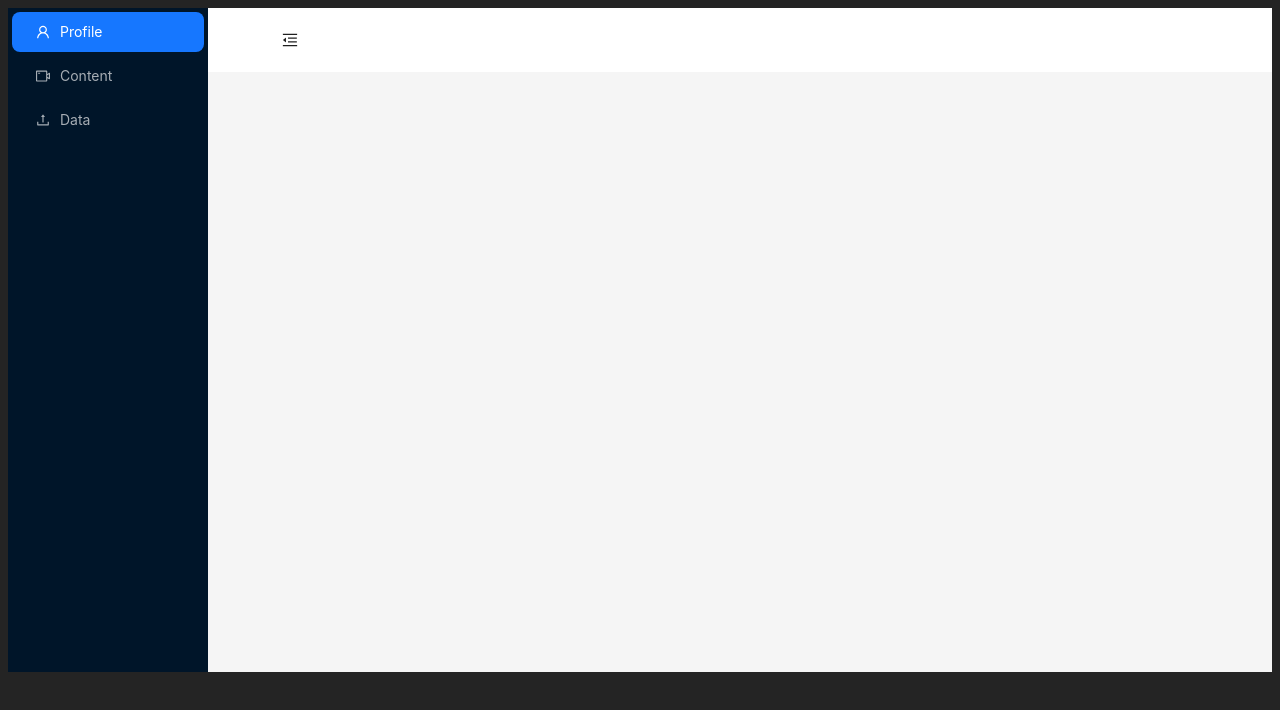
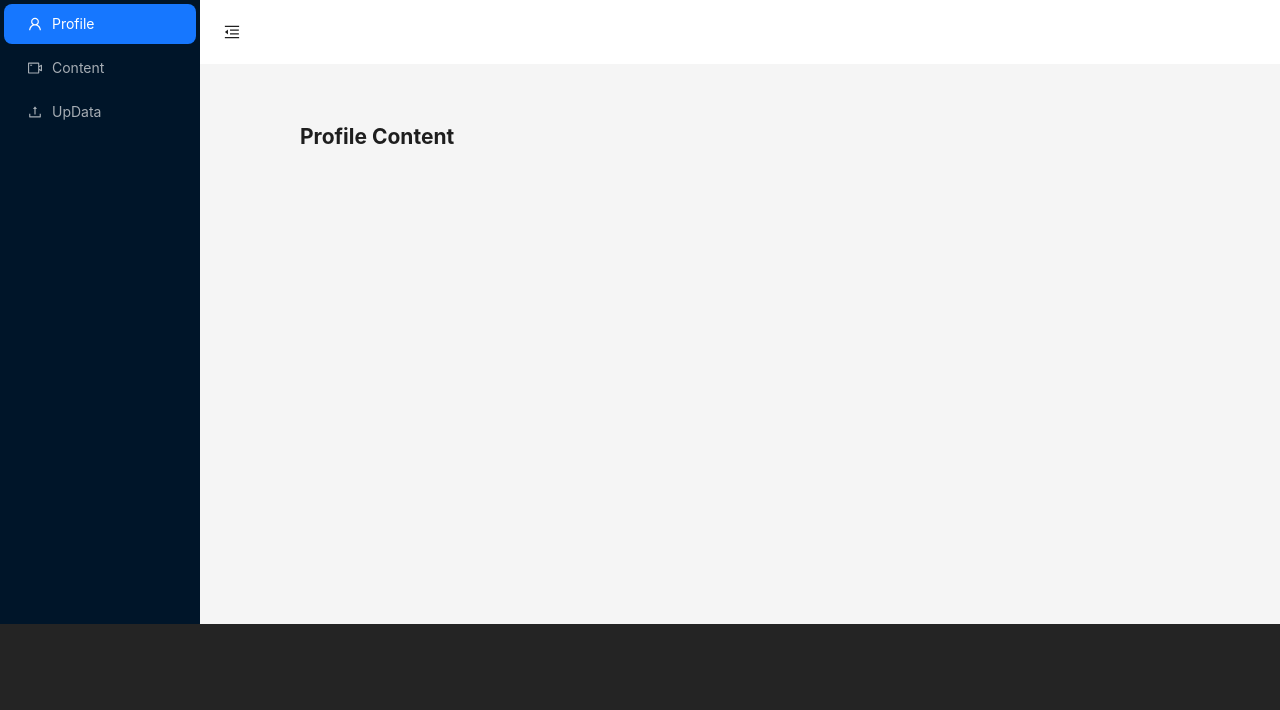
Before and after one commit to Draqon3k/LABSTWEB, a React (Vite) app: page / in a window 1280 px wide. Shown: the top 710 px of the page. Built offline with nearby package versions, Linux system fonts and the light colour scheme.

Commit message:
Adaugarea unor functii noi

```diff
--- a/package.json
+++ b/package.json
@@ -10,13 +10,14 @@
     "preview": "vite preview"
   },
   "dependencies": {
+    "@react-buddy/ide-toolbox": "^2.4.0",
     "antd": "^5.14.1",
     "mobx": "^6.12.0",
     "mobx-react": "^9.1.0",
     "mobx-state-tree": "^5.4.1",
+    "moment": "^2.30.1",
     "react": "^18.2.0",
-    "react-dom": "^18.2.0",
-    "@react-buddy/ide-toolbox": "^2.4.0"
+    "react-dom": "^18.2.0"
   },
   "devDependencies": {
     "@types/react": "^18.2.55",
--- a/src/App.css
+++ b/src/App.css
@@ -2,3 +2,6 @@ body {
   margin: 0;
   font-family: 'Segoe UI', Tahoma, Geneva, Verdana, sans-serif;
 }
+
+.custom-input::placeholder{
+}
--- a/src/App.tsx
+++ b/src/App.tsx
@@ -1,18 +1,20 @@
-import React, {useState} from "react";
-import {Layout} from 'antd';
+import React, { useState } from "react";
+import { Layout } from 'antd';
 import SidebarCustom from "./Commponents/layouts/SidebarCustom";
 import HeaderCustom from "./Commponents/layouts/HeaderCustom";
 import ContentCustom from "./Commponents/layouts/ContentCustom";
 
+
 const App: React.FC = () => {
     const [collapsed, setCollapsed] = useState(false);
+    const [selectedMenuKey, setSelectedMenuKey] = useState("1");
 
     return (
         <Layout>
-            <SidebarCustom collapsed={collapsed} />
+            <SidebarCustom collapsed={collapsed} onSelectMenu={setSelectedMenuKey} />
             <Layout>
-                <HeaderCustom  setCollapsed={setCollapsed} />
-                <ContentCustom />
+                <HeaderCustom setCollapsed={setCollapsed} />
+                <ContentCustom selectedMenuKey={selectedMenuKey} />
             </Layout>
         </Layout>
     );
--- a/src/Commponents/layouts/ContentCustom.tsx
+++ b/src/Commponents/layouts/ContentCustom.tsx
@@ -1,17 +1,107 @@
+import React, { useState } from "react";
+import { Layout, Card, Input, Button, DatePicker } from "antd";
+const { Content } = Layout;
+import moment from "moment";
 
-import {Layout} from "antd";
-const {Content}= Layout
+interface ContentCustomProps {
+    selectedMenuKey: string;
+}
 
-const ContentCustom = () => {
+interface CardData {
+    input1: string;
+    input2: string;
+    input3: string;
+}
+
+const ContentCustom: React.FC<ContentCustomProps> = ({ selectedMenuKey }) => {
+    const [input1, setInput1] = useState<string>("");
+    const [input2, setInput2] = useState<string>("");
+    const [input3, setInput3] = useState<string>("");
+    const [cards, setCards] = useState<CardData[]>([]);
+
+    const handleInputChange = (name: string, value: string) => {
+        if (name === "input1") {
+            // Allow only alphabetic characters for "Name"
+            setInput1(value.replace(/[^a-zA-Z ]/g, ""));
+        } else if (name === "input2") {
+            // Allow only numeric characters for "Tel.nr"
+            setInput2(value.replace(/[^0-9]/g, ""));
+        } else if (name === "input3") {
+            setInput3(value);
+        }
+    };
+
+    const handleAddCard = () => {
+        const newCard: CardData = {
+            input1,
+            input2,
+            input3,
+        };
+        setCards([...cards, newCard]);
+        // Reset input values after adding the card
+        setInput1("");
+        setInput2("");
+        setInput3("");
+    };
+
     return (
-        <Content
-            style={{
-                margin: '70px 15px',
-                padding:230,
-                minHeight: 280,
-            }}
-        >
+        <Content style={{ margin: "40px 100px", paddingRight: 600, minHeight: 480 }}>
+            {selectedMenuKey === "1" && (
+                // Content for "Profile"
+                <div>
+                    <h2>Profile Content</h2>
+                    {/* Add specific content for Profile */}
+                </div>
+            )}
+            {selectedMenuKey === "2" && (
+                // Content for "Content"
+                <div>
+                    <h2>Cards details</h2>
+                    {/* Display cards only for "Content" */}
+                    {cards.map((card, index) => (
+                        <Card key={index} title="Info about my friend" style={{ margin: "15px", padding: 0 }}>
+                            <p>{`Name: ${card.input1}`}</p>
+                            <p>{`Tel.nr: ${card.input2}`}</p>
+                            <p>{`Date of brithday: ${card.input3}`}</p>
+                        </Card>
+                    ))}
+                </div>
+            )}
+            {selectedMenuKey === "3" && (
+                // Content for "Data"
+                <div>
+                    <h2>Data Content</h2>
+                    <Input
+                        className="custom-input"
+                        name="input1"
+                        value={input1}
+                        onChange={(e) => handleInputChange("input1", e.target.value)}
+                        placeholder="Name"
+                    />
+                    <Input
+                        className="custom-input"
+                        name="input2"
+                        value={input2}
+                        onChange={(e) => handleInputChange("input2", e.target.value)}
+                        placeholder="Telefon number"
+                    />
+                    <DatePicker
+                        className="custom-input"
+                        name="input3"
+                        value={input3 ? moment(input3) : null}
+                        onChange={(_date: moment.Moment | null, dateString: string | string[]) => {
+                            if (typeof dateString === "string") {
+                                setInput3(dateString);
+                            }
+                        }}
+                        placeholder="Dateofbrithday"
+                    />
 
+                    <Button type="primary" onClick={handleAddCard}>
+                        Add Card
+                    </Button>
+                </div>
+            )}
         </Content>
     );
 };
--- a/src/Commponents/layouts/HeaderCustom.tsx
+++ b/src/Commponents/layouts/HeaderCustom.tsx
@@ -18,7 +18,7 @@ const HeaderCustom: React.FC<HeaderCustomProps> = ({ setCollapsed }) => {
     };
 
     return (
-        <Header  style={{background:"white"}} >
+        <Header  style={{background:"white",padding:0}} >
             <Button
                 type="text"
                 icon={collapsed ? <MenuUnfoldOutlined /> : <MenuFoldOutlined  />}
--- a/src/Commponents/layouts/SidebarCustom.tsx
+++ b/src/Commponents/layouts/SidebarCustom.tsx
@@ -1,13 +1,20 @@
+// SidebarCustom.tsx
+import React from "react";
 import { Menu, Layout } from "antd";
-import { UploadOutlined, UserOutlined, VideoCameraOutlined } from "@ant-design/icons";
+import { UserOutlined, VideoCameraOutlined, UploadOutlined } from "@ant-design/icons";
 
 const { Sider } = Layout;
 
 interface SidebarProps {
     collapsed: boolean;
+    onSelectMenu: (key: string) => void;
 }
 
-const SidebarCustom = ({ collapsed }: SidebarProps) => {
+const SidebarCustom = ({ collapsed, onSelectMenu }: SidebarProps) => {
+    const handleMenuSelect = ({ key }: { key: React.Key }) => {
+        onSelectMenu(key.toString());
+    };
+
     return (
         <Sider trigger={null} collapsible collapsed={collapsed}>
             <div className="demo-logo-vertical" />
@@ -15,10 +22,11 @@ const SidebarCustom = ({ collapsed }: SidebarProps) => {
                 theme="dark"
                 mode="inline"
                 defaultSelectedKeys={['1']}
+                onSelect={handleMenuSelect}
             >
                 <Menu.Item key="1" icon={<UserOutlined />} >Profile</Menu.Item>
                 <Menu.Item key="2" icon={<VideoCameraOutlined />} >Content</Menu.Item>
-                <Menu.Item key="3" icon={<UploadOutlined />} >Data</Menu.Item>
+                <Menu.Item key="3" icon={<UploadOutlined />} >UpData</Menu.Item>
             </Menu>
         </Sider>
     );
--- a/src/main.tsx
+++ b/src/main.tsx
@@ -1,7 +1,7 @@
 import ReactDOM from 'react-dom/client'
 import App from './App.tsx'
 import './index.css'
-
+import './App.css'
 ReactDOM.createRoot(document.getElementById('root')!).render(
         <App />
 )
```
Also changed, not shown: 1 other file (tests, documents, lock files or other folders).
